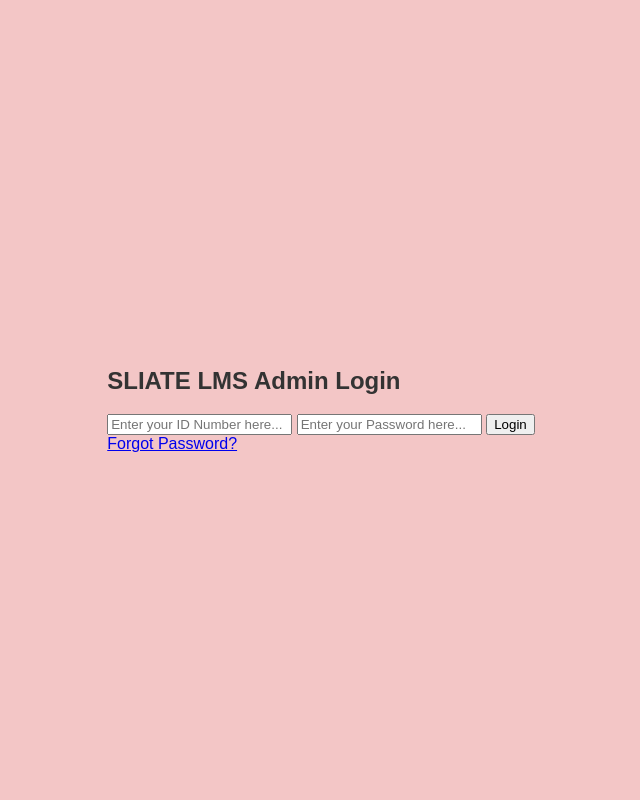
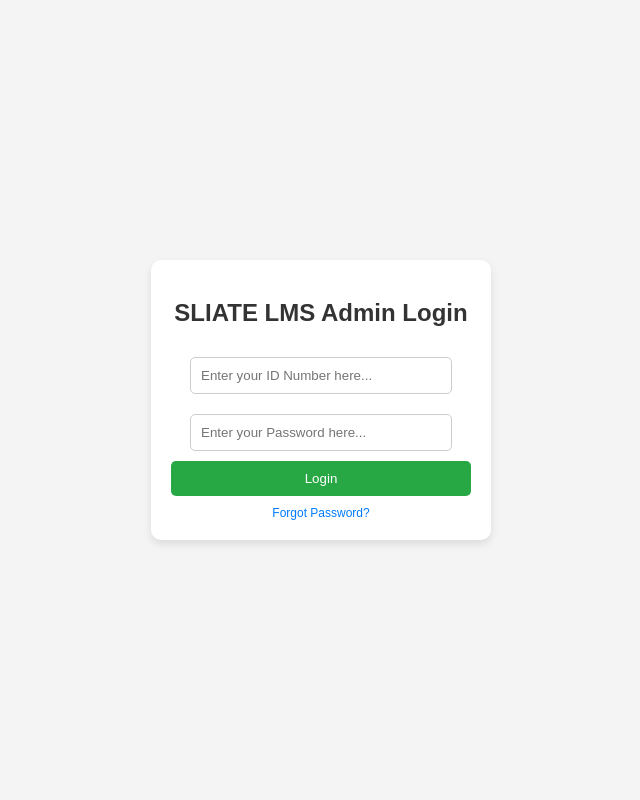
Before and after one commit to sheronne2003/learning_management_system, a PHP site: page /admin.php in a window 1280 px wide. Shown: the whole page, without its empty margins (319-959 px from the left). Run offline with PHP 8.4, Linux system fonts and the light colour scheme.

Commit message:
edit code

```diff
--- a/Index.php
+++ b/Index.php
@@ -32,13 +32,13 @@
             <div class="collapse navbar-collapse" id="navbarNav">
                 <ul class="navbar-nav ms-auto">
                     <li class="nav-item">
-                        <a class="nav-link active" href="#">Home</a>
+                        <a class="nav-link active" href="LMS.php">Home</a>
                     </li>
                     <li class="nav-item">
-                        <a class="nav-link" href="./page/AboutUs.php">About_Us</a>
+                        <a class="nav-link" href="./page/AboutUs.php">About</a>
                     </li>
                     <li class="nav-item">
-
+                        <a class="nav-link" href="Contactus.php">Contact</a>
                     </li>
                     <li class="nav-item">
                         <a class="nav-link" href="Login_Page.php">Login</a>
--- a/admin.php
+++ b/admin.php
@@ -11,7 +11,7 @@
     <meta charset="UTF-8">
     <meta name="viewport" content="width=device-width, initial-scale=1.0">
     <title>SLIATE LMS - Admin Login</title>
-    <link rel="stylesheet" href="style.css">
+    <link rel="stylesheet" href="./assets/css/admin_style.css">
 </head>
 <body>
 
--- a/admin_page.php
+++ b/admin_page.php
@@ -5,7 +5,8 @@
         <meta http-equiv="X-UA-Compatible" content="IE=edge">
         <meta name="viewport" content="width=device-width, initial-scale=1">
         <title>Admin Panel</title>
-        <link rel="stylesheet" href="style.css">
+        <link rel="stylesheet" href="./assets/css/adminpage.css">
+
     </head>
 
     <body>
--- a/assets/css/about_style.css
+++ b/assets/css/about_style.css
@@ -16,6 +16,10 @@
 .navbar {
     background-color: #000000;
     padding: 1rem 0;
+}
+
+.navbar .navbar-brand img {
+    height: 40px;  /* Adjust the height of the logo */
 }
 
 /* General Navbar Styling */
--- /dev/null
+++ b/assets/css/admin_style.css
@@ -0,0 +1,68 @@
+body {
+    font-family: Arial, sans-serif;
+    background-color: #f4f4f4;
+    display: flex;
+    justify-content: center;
+    align-items: center;
+    height: 100vh;
+    margin: 0;
+}
+/* Header Section */
+.navbar {
+    background-color: #000000;
+}
+
+.navbar .navbar-brand img {
+    height: 40px;  /* Adjust the height of the logo */
+}
+
+.navbar-nav .nav-link {
+    color: white !important;
+    font-size: 1.1rem;
+}
+
+.navbar-nav .nav-link:hover {
+    color: #f0ad4e !important;
+}
+
+.login-container {
+    background-color: #fff;
+    padding: 20px;
+    border-radius: 10px;
+    box-shadow: 0 4px 8px rgba(0, 0, 0, 0.1);
+    width: 300px;
+    text-align: center;
+}
+.login-container h2 {
+    margin-bottom: 20px;
+    color: #333;
+}
+.login-container input[type="text"], .login-container input[type="password"] {
+    width: 80%;
+    padding: 10px;
+    margin: 10px 0;
+    border: 1px solid #ccc;
+    border-radius: 5px;
+}
+.login-container button {
+    background-color: #28a745;
+    color: white;
+    border: none;
+    padding: 10px 20px;
+    border-radius: 5px;
+    cursor: pointer;
+    width: 100%;
+}
+.login-container button:hover {
+    background-color: #218838;
+}
+.login-container .forgot-password {
+    display: block;
+    margin-top: 10px;
+    font-size: 12px;
+    color: #007bff;
+    text-decoration: none;
+}
+.login-container .forgot-password:hover {
+    text-decoration: underline;
+}
```
Also changed, not shown: page/AboutUs.php (+4 -4 lines), 1 other file.
